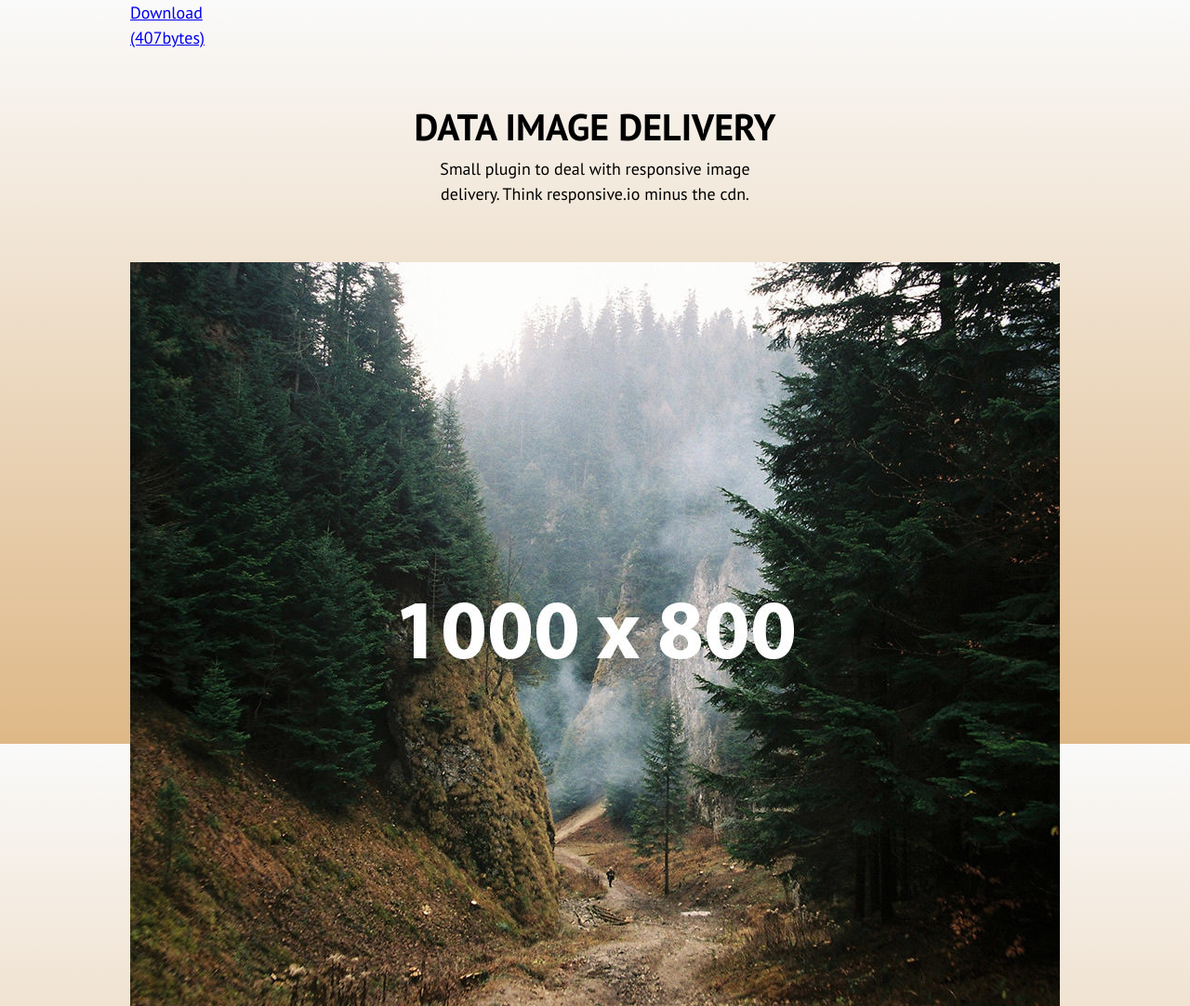
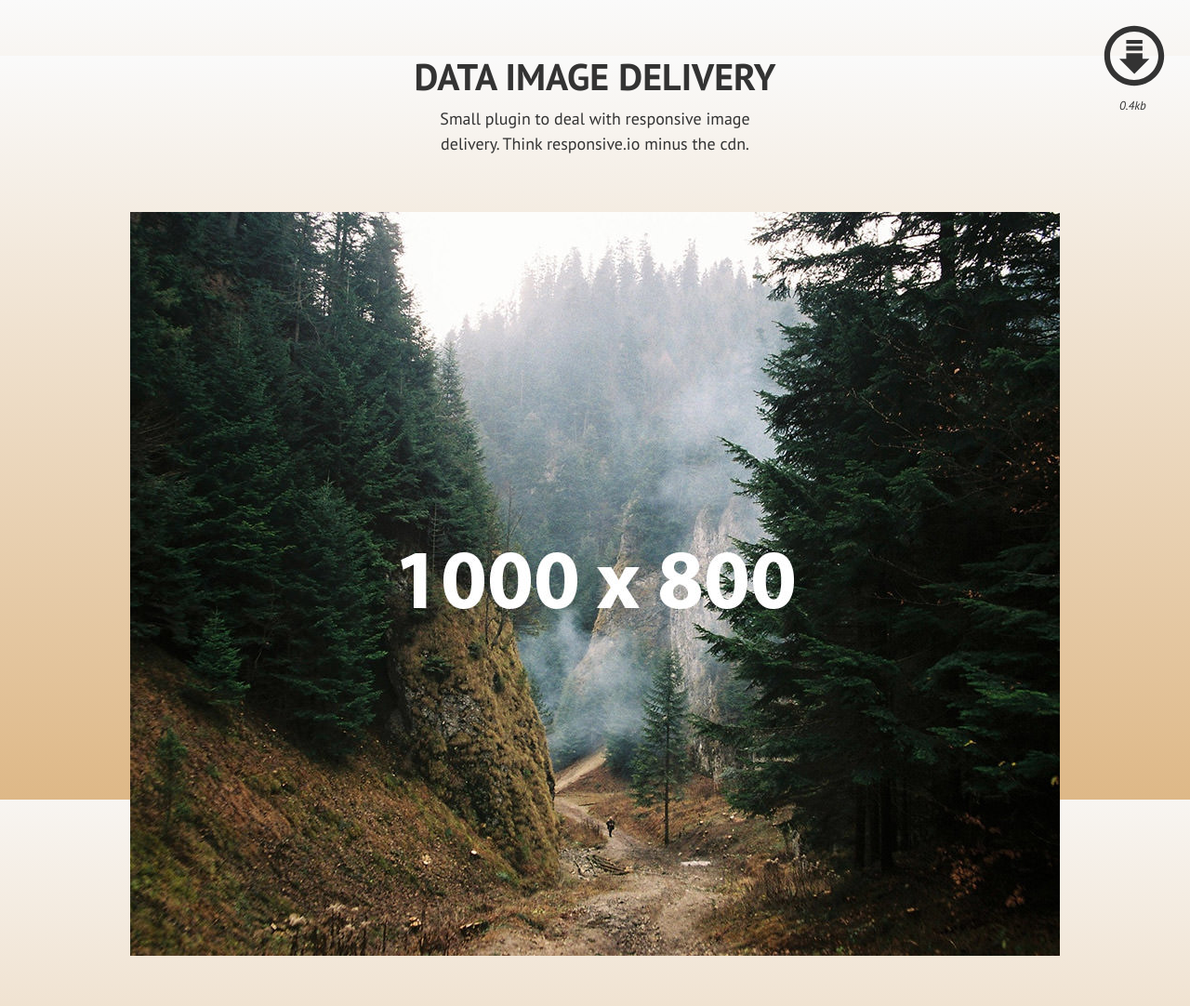
Before and after one commit to tomsansome/data-img-jquery, a plain HTML site: page demo/index.html in a window 1280 px wide. Shown: the top 1082 px of the page at 93% size. Drawn offline with nearby package versions, Linux system fonts and the light colour scheme.

Commit message:
Styling demo some more

```diff
--- a/demo/demo.css
+++ b/demo/demo.css
@@ -3,6 +3,7 @@ a,abbr,acronym,address,applet,article,aside,audio,b,big,blockquote,body,canvas,c
 html, body {
   font: 400 18px/1.5em 'PT Sans', sans-serif;
   height: 100%;
+  color: #333;
   background: #fafafa;
   background: -moz-linear-gradient(top,  #fafafa 0%, #deb887 100%);
   background: -webkit-gradient(linear, left top, left bottom, color-stop(0%,#fafafa), color-stop(100%,#deb887));
@@ -18,6 +19,7 @@ html, body {
   -webkit-box-sizing: border-box;
   -moz-box-sizing: border-box;
   box-sizing: border-box;
+  text-decoration: none;
 }
 
 ::selection { background: #ccc; }
@@ -34,6 +36,22 @@ img {
   max-width: 1000px;
   margin: auto;
   padding-bottom: 100px;
+}
+
+.download {
+  position: fixed;
+  top: 20px; right: 20px;
+  width: 80px; height: 80px;
+  background: url('img/download.svg');
+  background-size: 80px 80px;
+}
+.download small {
+  position: absolute;
+  top: 80px;
+  left: 24px;
+  font-size: 13px;
+  font-style: italic;
+  color: #333;
 }
 
 .title, .byline {
--- a/demo/index.html
+++ b/demo/index.html
@@ -11,12 +11,21 @@
 
   <div id="wrapper">
 
-    <a class="download" href="https://raw2.github.com/twoblokes/data-img-jquery/master/data-img.min.js" target="_blank">Download<br><small>(407bytes)</small></a>
+    <a class="download" href="https://raw2.github.com/twoblokes/data-img-jquery/master/data-img.min.js" target="_blank"><small>0.4kb</small></a>
 
     <h1 class="title">Data Image Delivery</h1>
     <h2 class="byline">Small plugin to deal with responsive image delivery. Think responsive.io minus the cdn.</h2>
 
     <img
+      class="data-img"
+      src="http://placehold.it/1x1"
+      data-sml="img/400x320.jpg"
+      data-med="img/800x640.jpg"
+      data-lrg="img/1000x800.jpg"
+    >
+
+    <img
+      class="data-img"
       src="http://placehold.it/1x1"
       data-sml="img/400x320.jpg"
       data-med="img/800x640.jpg"
@@ -50,7 +59,7 @@ $('img').dataImg({
 
   <script>
   $(function(){
-    $('img').dataImg({
+    $('.data-img').dataImg({
       sml: 400,
       med: 800,
       lrg: 1000,
```
Also changed, not shown: demo/img/download.svg (added), 1 other file.
